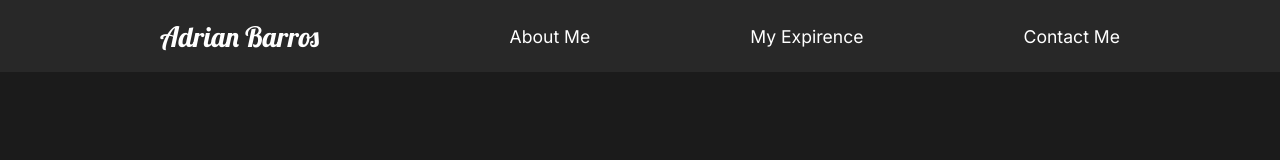
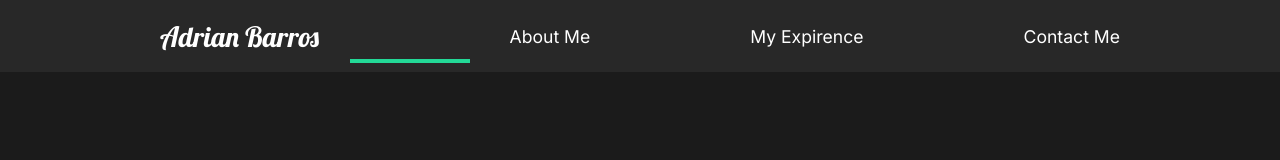
Before and after one commit to Adrianbarros/portafolio_2021, a React (Create React App) app in the folder portafolio/: page / in a window 1280 px wide. Shown: the top 160 px of the page. Built offline with nearby package versions, Linux system fonts and the light colour scheme.

Commit message:
nav bar feature

```diff
--- a/portafolio/src/components/Nav.js
+++ b/portafolio/src/components/Nav.js
@@ -1,8 +1,11 @@
 import React from 'react';
 import styled from 'styled-components';
-import { Link } from 'react-router-dom';
+import { motion } from 'framer-motion';
+import { Link, useLocation } from 'react-router-dom';
+
 
 const Nav = () => {
+    const { pathname } = useLocation();
     return (
         <StyledNav>
             <h1>
@@ -11,12 +14,15 @@
             <ul>
                 <li>
                     <Link to='/'>About Me</Link>
+                    <Line transition={{ duration: 0.75 }} initial={{ width: "0%" }} animate={{ width: pathname === "/" ? "50%" : "0%" }} />
                 </li>
                 <li>
                     <Link to='/experience'>My Expirence</Link>
+                    <Line transition={{ duration: 0.75 }} initial={{ width: "0%" }} animate={{ width: pathname === "/experience" ? "50%" : "0%" }} />
                 </li>
                 <li>
                     <Link to='/contact'>Contact Me</Link>
+                    <Line transition={{ duration: 0.75 }} initial={{ width: "0%" }} animate={{ width: pathname === "/contact" ? "50%" : "0%" }} />
                 </li>
             </ul>
         </StyledNav>
@@ -55,5 +61,16 @@
 
 
 `
+const Line = styled(motion.div)`
+    height: 0.3rem;
+    background: #23d997;
+    width: 0%;
+    position: absolute;
+    bottom: -80%;
+    left: 60%;
+    @media ( max-width: 1300px){
+        left: 0%;
+    }
+`
 
 export default Nav;
```
